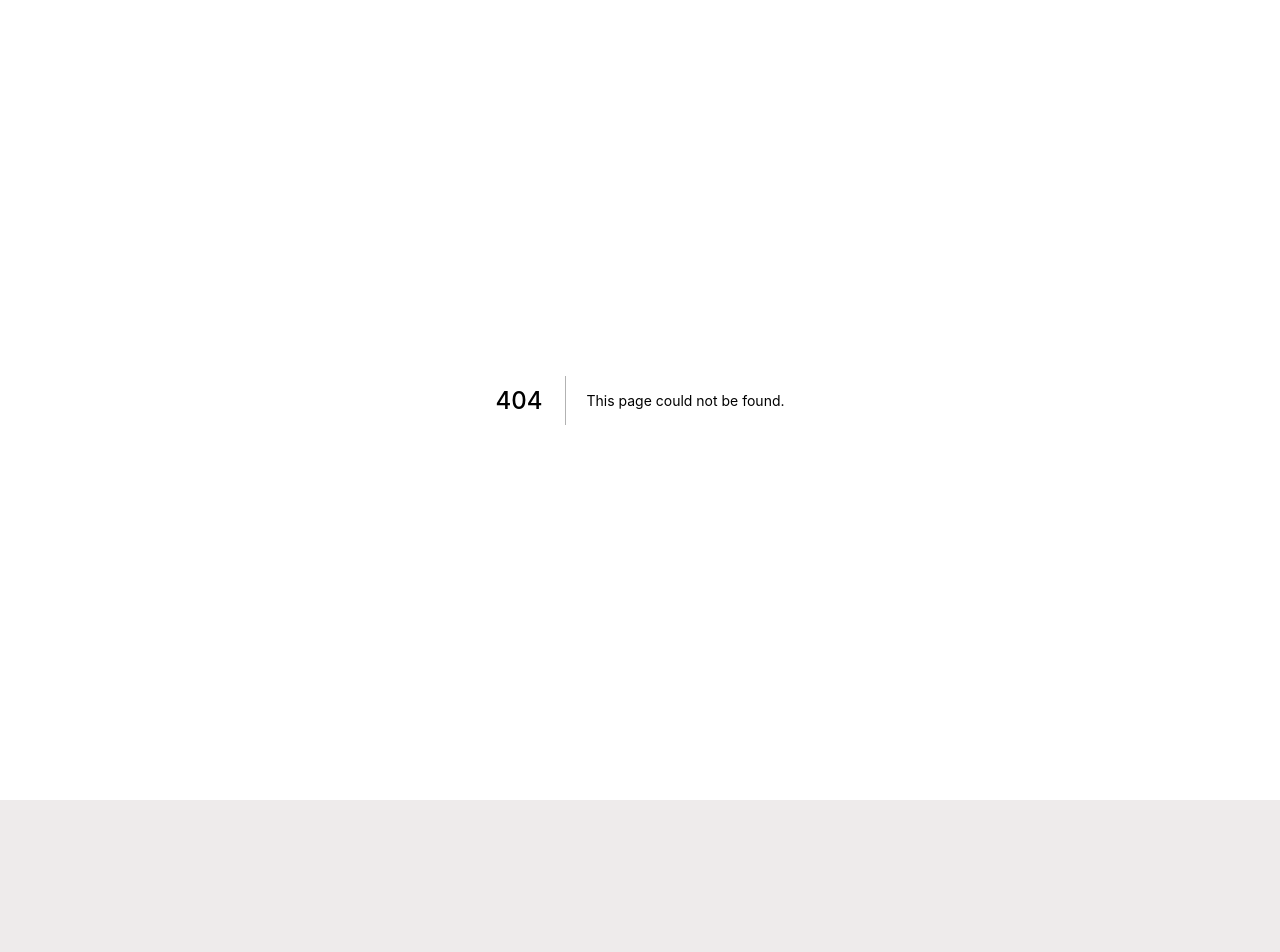
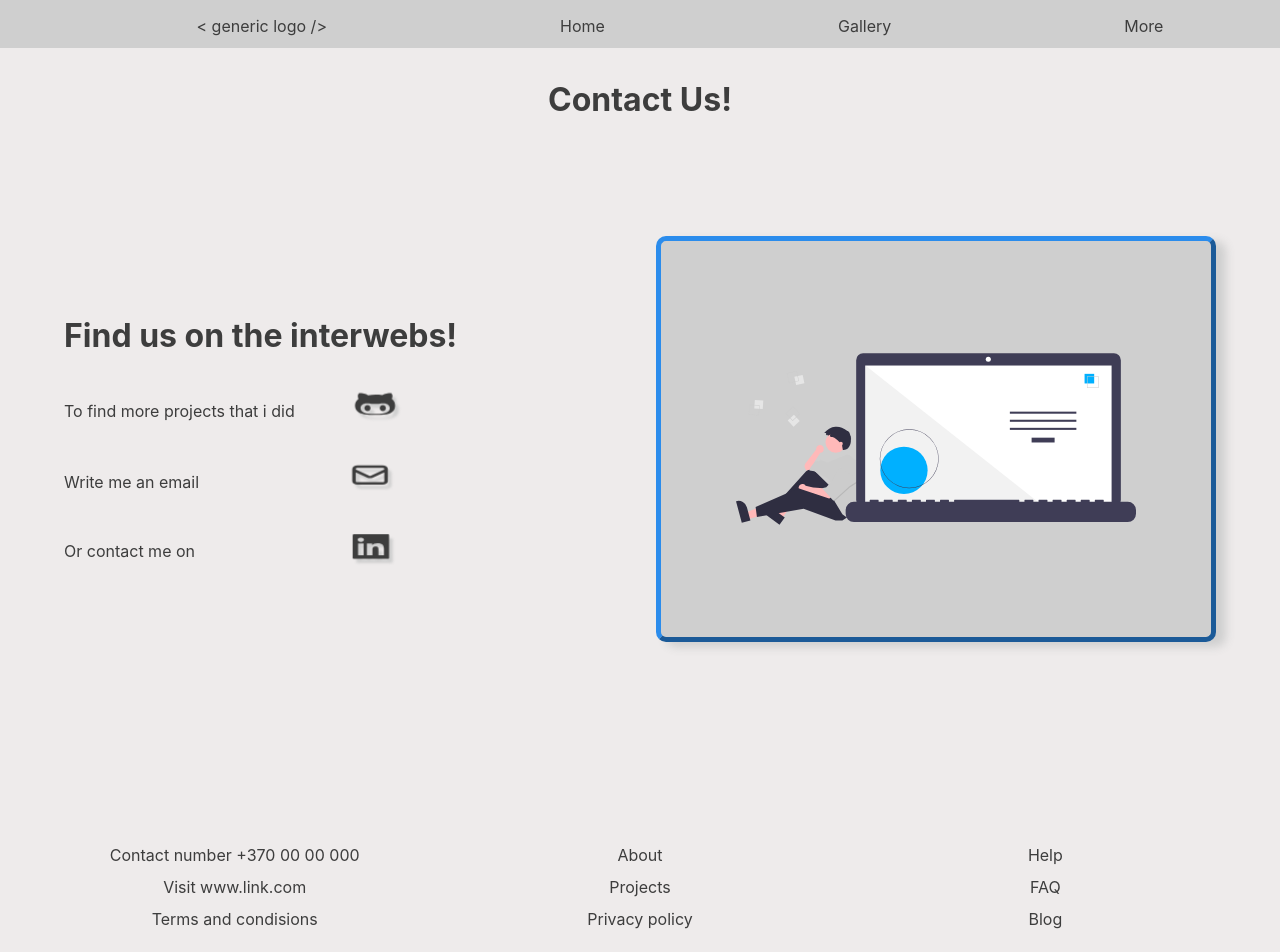
Before and after one commit to lipskij/portfolio-prject-next.js, a Next.js app: page /contacts in a window 1280 px wide. Before the commit this address had no page. Shown: the top 952 px of the page. Before the commit the page ends 800 px from the top, so only its background shows below. Built offline with nearby package versions, Linux system fonts and the light colour scheme.

Commit message:
Fix page files naming

```diff
--- a/component/Footer.js
+++ b/component/Footer.js
@@ -5,7 +5,7 @@ const Footer = () => {
   return (
     <footer className={styles.footer}>
       <ul className='more-bottom'>
-        <li>Contact number +370 12 34 567</li>
+        <li>Contact number +370 00 00 000</li>
         <li>Visit www.link.com</li>
         <li>Terms and condisions</li>
       </ul>
@@ -16,7 +16,7 @@ const Footer = () => {
       </ul>
       <ul className='more-bottom'>
         <li>Help</li>
-        <li>FQA</li>
+        <li>FAQ</li>
         <li>Blog</li>
       </ul>
       <div className={styles.credit}>
--- a/component/InitialTransition.js
+++ b/component/InitialTransition.js
@@ -18,6 +18,7 @@ const blackBox = {
 
 const InitialTransition = () => {
   return (
+
     <motion.div
       className='box'
       initial='initial'
--- a/component/Nav.js
+++ b/component/Nav.js
@@ -32,12 +32,12 @@ const Nav = () => {
             </Link>
           </li>
           <li>
-            <Link href="/about">
+            <Link href="/gallery">
               <a>Gallery</a>
             </Link>
           </li>
           <li>
-            <Link href="/more">
+            <Link href="/contacts">
               <a>More</a>
             </Link>
           </li>
@@ -51,12 +51,12 @@ const Nav = () => {
           </Link>
         </li>
         <li>
-          <Link href="/about">
+          <Link href="/gallery">
             <a>Gallery</a>
           </Link>
         </li>
         <li>
-          <Link href="/more">
+          <Link href="/contacts">
             <a>More</a>
           </Link>
         </li>
--- a/styles/Home.module.css
+++ b/styles/Home.module.css
@@ -25,6 +25,7 @@
   padding: 5rem 0;
   color: var(--text-color);
   width: 90vw;
+  margin-bottom: 100px;
 }
 
 .credit {
--- a/styles/globals.css
+++ b/styles/globals.css
@@ -397,7 +397,7 @@ a {
     align-items: center;
     flex-direction: column;
     line-height: 2;
-    padding: 2rem 0 5rem 0;
+    padding: 2rem 0 2rem 0;
     cursor: pointer;
     font-size: 1rem;
   }
```
Also changed, not shown: pages/contacts.js (renamed from pages/more.js), pages/gallery.js (renamed from pages/about.js).
